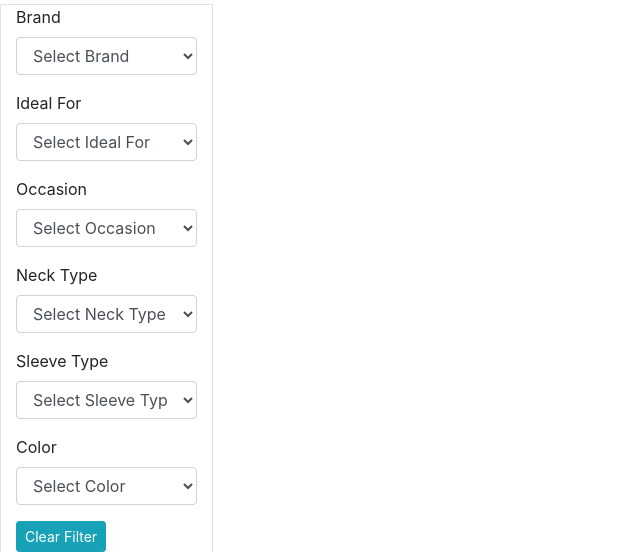
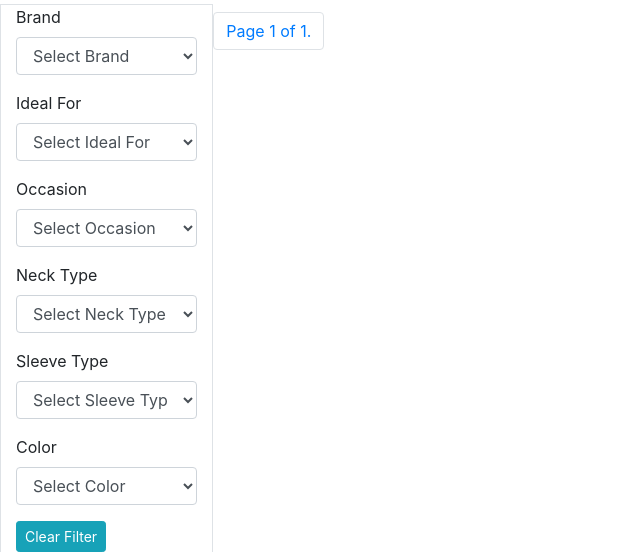
Before and after one commit to sanjay128yadav/tshirt_shop, a Django app: page / in a window 1280 px wide. Shown: the part 56-608 px from the top of the page, without its empty margins (0-640 px from the left). Run offline with Django 3.2, Linux system fonts and the light colour scheme; data that the repository does not hold is empty; parts of the project's set-up code (start-up, migrations or seed data) failed here and were passed over; some libraries are stand-ins or nearby versions.

Commit message:
'16June01am'

```diff
--- a/store/templates/store/home.html
+++ b/store/templates/store/home.html
@@ -76,7 +76,7 @@
         </div>
         <div class="col">
             <div class="row">
-                {% for tshirt in tshirts %}
+                {% for tshirt in page_object %}
                     <div class="col-4 mx-auto mt-2">
                         <div class="card h-100" style="width: 18rem;">
                             <img src="{{ tshirt.image.url }}" class="card-img-top" alt="...">
@@ -97,6 +97,26 @@
                         </div>
                     </div>
                 {% endfor %}
+
+                <nav aria-label="Page navigation" class="mt-2">
+                    <ul class="pagination justify-content-end">
+
+                        {% if page_object.has_previous %}
+                        <li class="page-item"><a class="page-link" href="?page=1" >&laquo; first</a></li>
+                        <li class="page-item"><a class="page-link" href="?page={{ page_object.previous_page_number }}">previous</a></li>
+                        {% endif %}
+
+                        <li class="page-item">
+                            <a class="page-link" href="#">Page {{ page_object.number }} of {{ page_object.paginator.num_pages }}.</a>
+                        </li>
+
+                        {% if page_object.has_next %}
+                            <li class="page-item"><a class="page-link" href="?page={{ page_object.next_page_number }}">next</a></li>
+                            <li class="page-item"><a class="page-link" href="?page={{ page_object.paginator.num_pages }}">last &raquo;</a></li>
+                        {% endif %}
+                    </ul>
+                </nav>
+
             </div>
         </div>
     </div>
--- a/store/views/home.py
+++ b/store/views/home.py
@@ -24,6 +24,10 @@ def home(request):
     neckType = query.get('neckType')
     sleeve   = query.get('sleeve')
     color    = query.get('color')
+    page     = query.get('page')
+
+    if (page is None or page == ''):
+       page = 1
 
     if brand !="" and brand is not None:
        tshirts = tshirts.filter(brand__slug = brand)
@@ -47,7 +51,7 @@ def home(request):
 
     #tshirts = Tshirt.objects.filter(brand__slug = brand)
     cart = request.session.get('cart')
-    print(cart)
+
     """
     for t in tshirts:
         #all_sizes = t.sizevariant_set.all()
@@ -57,8 +61,11 @@ def home(request):
         t.after_discount = t.min_price - (t.min_price * t.discount /100)
         t.after_discount = floor(t.after_discount)
     """
+    paginator = Paginator(tshirts, 3)
+    page_object = paginator.get_page(page)
+
     context = {
-        "tshirts" : tshirts,
+        "page_object" : page_object,
         "occasions" : occasions,
         "brands" : brands,
         "neckTypes" : neckTypes,
```
